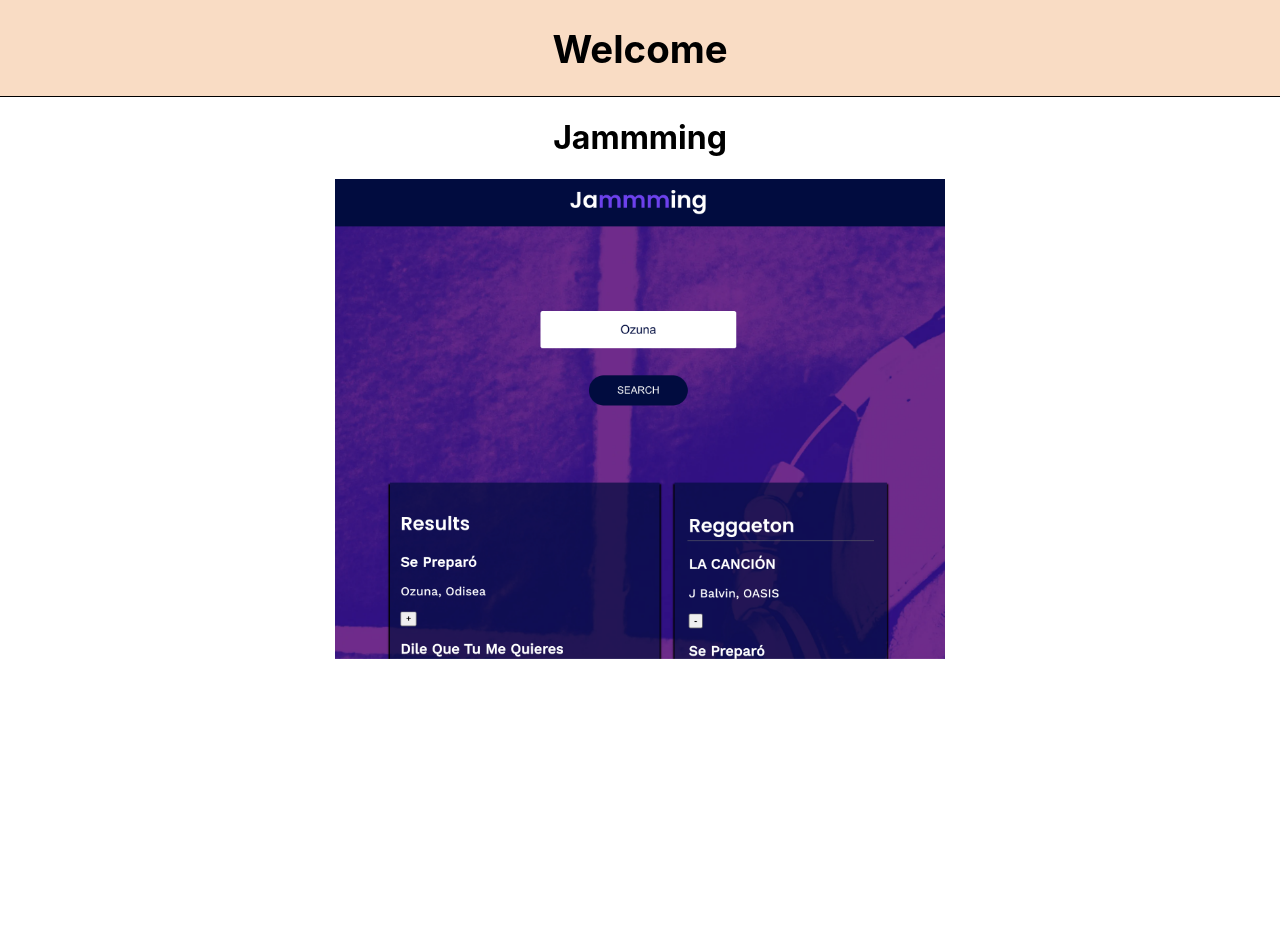
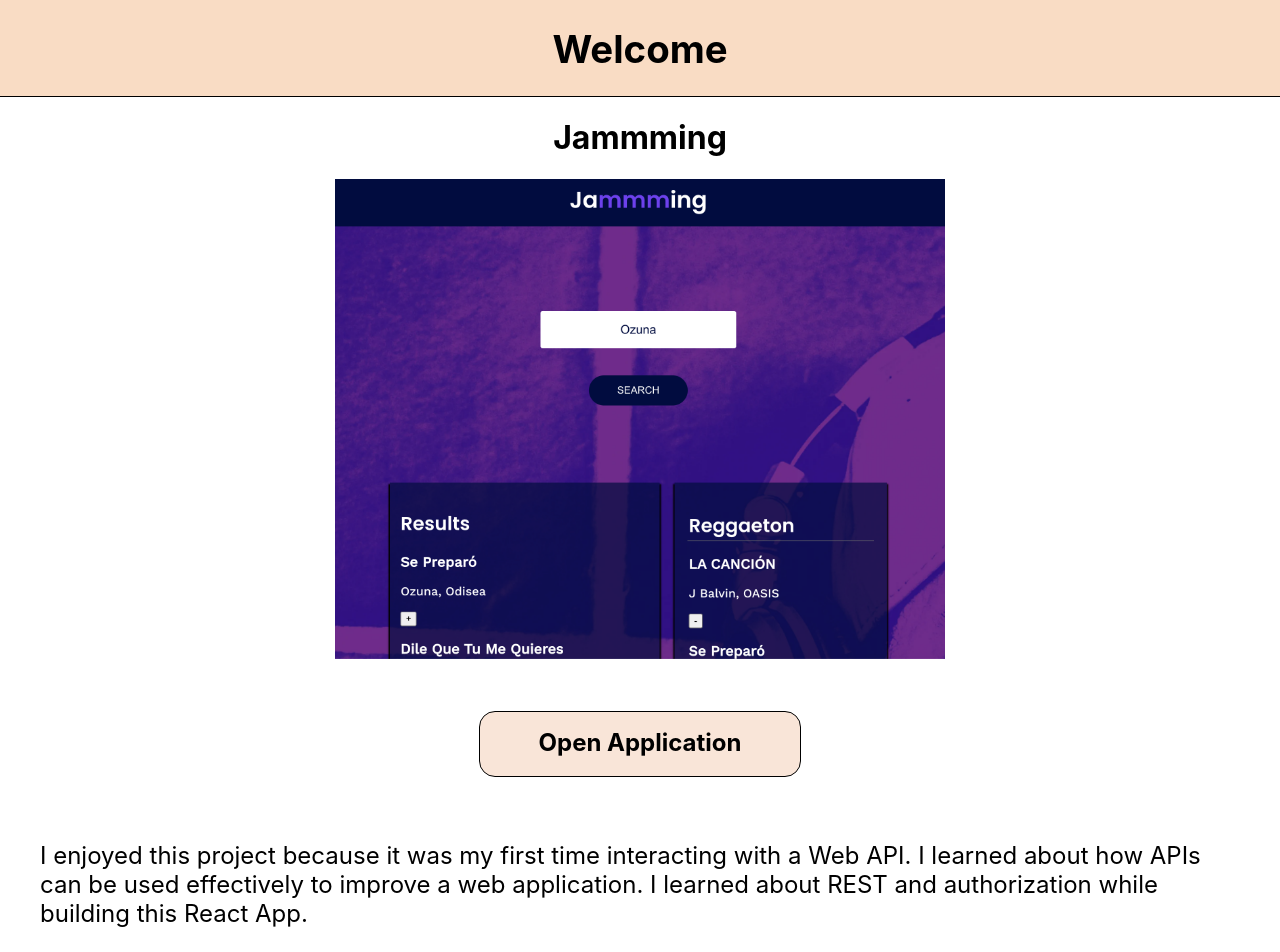
Before and after one commit to StuartGavidia/PortfolioWebsite, a React (Create React App) app: page /home/Jammming in a window 1280 px wide. Shown: the top 952 px of the page. Built offline with nearby package versions, Linux system fonts and the light colour scheme.

Commit message:
Add links to projects Add description to projects

```diff
--- a/src/data.ts
+++ b/src/data.ts
@@ -7,6 +7,7 @@ export const projects:projectInfo[] = [
         technologies: "Javascript, CSS, HTML, React, Weather API, Netlify",
         quickBio: "A web application for chemistry students at PLU. Letting them hone the skills taught in second semester chemistry.",
         img_link:  "plulearn.png",
+        link: "https://plulearn.com",
         info: {
             description1: "At the time I was taking Chemistry. I utilized my skills in React to develop a user friendly web application for undergrad students taking Gen Chem. The app displayed the weather at PLU and had a dataset of almost 180 multiple choice questions across 8 units. The web app would tell the user whether they got the answer correct, and displayed links related to the question for extra help."
         }
@@ -17,8 +18,9 @@ export const projects:projectInfo[] = [
         technologies: "Typescript, CSS, HTML, React, Tone.js, Snowpack, Firebase",
         quickBio: "Inspired by wordle, a music based game where the user has to figure out the beats to the song!",
         img_link:  "notedle.png",
+        link: "https://notedle.com",
         info: {
-            description1: "Hello there"
+            description1: "What started as a point and shoot musical videogame, the Programming Party club and I decided to replicate the popular game wordle. However, there was a twist, instead of guesing a word, the user has to guess the beat! We used Tone.js to create sounds in our React Application, which we deployed to firebase."
         }
     },
     {
@@ -27,8 +29,9 @@ export const projects:projectInfo[] = [
         technologies: "Typescript, HTML, CSS, Three.js",
         quickBio: "Replicating our solar system by emulating gravity and the orbits of planets.",
         img_link:  "solarsystem.png",
+        link: "https://plu-programming-party.github.io/solar-system/",
         info: {
-            description1: ""
+            description1: "This was a summer project where our aim was to replicate our entire solar system onto the web browser using Three.js. I learned a lot about computer graphics such as rendering and using vectors to position spacial bodies. I was very fortunate to be a part of this group and to enter another sphere of software."
         }
     },
     {
@@ -37,8 +40,9 @@ export const projects:projectInfo[] = [
         technologies: "Javascript, HTML, CSS, React, Spotify API",
         quickBio: "Want to save a playlist onto your Spotify account? Jammming does just that (Codecademy Project).",
         img_link:  "jammming.png",
+        link: "https://stuartgavidia.github.io/jammming/",
         info: {
-            description1: ""
+            description1: "I enjoyed this project because it was my first time interacting with a Web API. I learned about how APIs can be used effectively to improve a web application. I learned about REST and authorization while building this React App."
         }
     },
     {
@@ -47,8 +51,9 @@ export const projects:projectInfo[] = [
         technologies: "Typsecript, HTML, CSS, React",
         quickBio: "Creating a website to showcase projects developed by students at Pacific Lutheran University.",
         img_link: "programmingpartyweb.png",
+        link: "https://github.com/PLU-Programming-Party/website",
         info: {
-            description1: ""
+            description1: "Currently I am working alongside other CS majors to build the official programming party(club) website. We want to display all the projects students have made in the past, and encourage others to join programming party!"
         }
     }
 ]
--- a/src/interfaces.ts
+++ b/src/interfaces.ts
@@ -4,6 +4,7 @@ export interface projectInfo {
     technologies: string,
     quickBio: string,
     img_link: string,
+    link: string,
     info: {
         description1: string,
         description2?: string,
--- a/src/pages/CurrentProjectPage/CurrentProjectPage.css
+++ b/src/pages/CurrentProjectPage/CurrentProjectPage.css
@@ -5,8 +5,32 @@
 .currentproject img {
     height: 30rem;
     width: auto;
+    margin-bottom: 2rem;
 }
 
 .currentproject-title {
-    text-align: center
+    text-align: center;
+    margin-bottom: 1rem;
 }
+
+.currentproject-description {
+    padding: 2.5rem;
+    font-size: 1.5rem;
+}
+
+.currentproject-buttoncontainer h1 {
+    padding-top: 1rem;
+    height: 3rem;
+    width: 20rem;
+    font-size: 1.5rem;
+    border-radius: 1rem;
+    background-color: #f9e5d8;
+    margin: 0 auto;
+    text-align: center;
+    border: 0.1rem solid black;
+}
+
+.currentproject-buttoncontainer a {
+    text-decoration: none;
+    color: black;
+}
--- a/src/pages/CurrentProjectPage/CurrentProjectPage.tsx
+++ b/src/pages/CurrentProjectPage/CurrentProjectPage.tsx
@@ -30,7 +30,10 @@ const CurrentProjectPage = () => {
                 <h1>{wholeProject.title}</h1>
                 <img src={`../../assets/images/${wholeProject.img_link}`} alt={wholeProject.title}/>
             </div>
-            <div>
+            <div className="currentproject-buttoncontainer">
+                <a href={wholeProject.link} target="_blank" rel="noreferrer"><h1>Open Application</h1></a>
+            </div>
+            <div className="currentproject-description">
                 <p>{wholeProject.info.description1}</p>
                 <p>{wholeProject.info.description2}</p>
                 <p>{wholeProject.info.description3}</p>
--- a/src/pages/HomePage/HomePage.tsx
+++ b/src/pages/HomePage/HomePage.tsx
@@ -21,6 +21,7 @@ const HomePage = () => {
                         quickBio={proj.quickBio}
                         img_link={proj.img_link}
                         info={proj.info}
+                        link={proj.link}
                         /></Link>
                     })}
                 </div>
```
